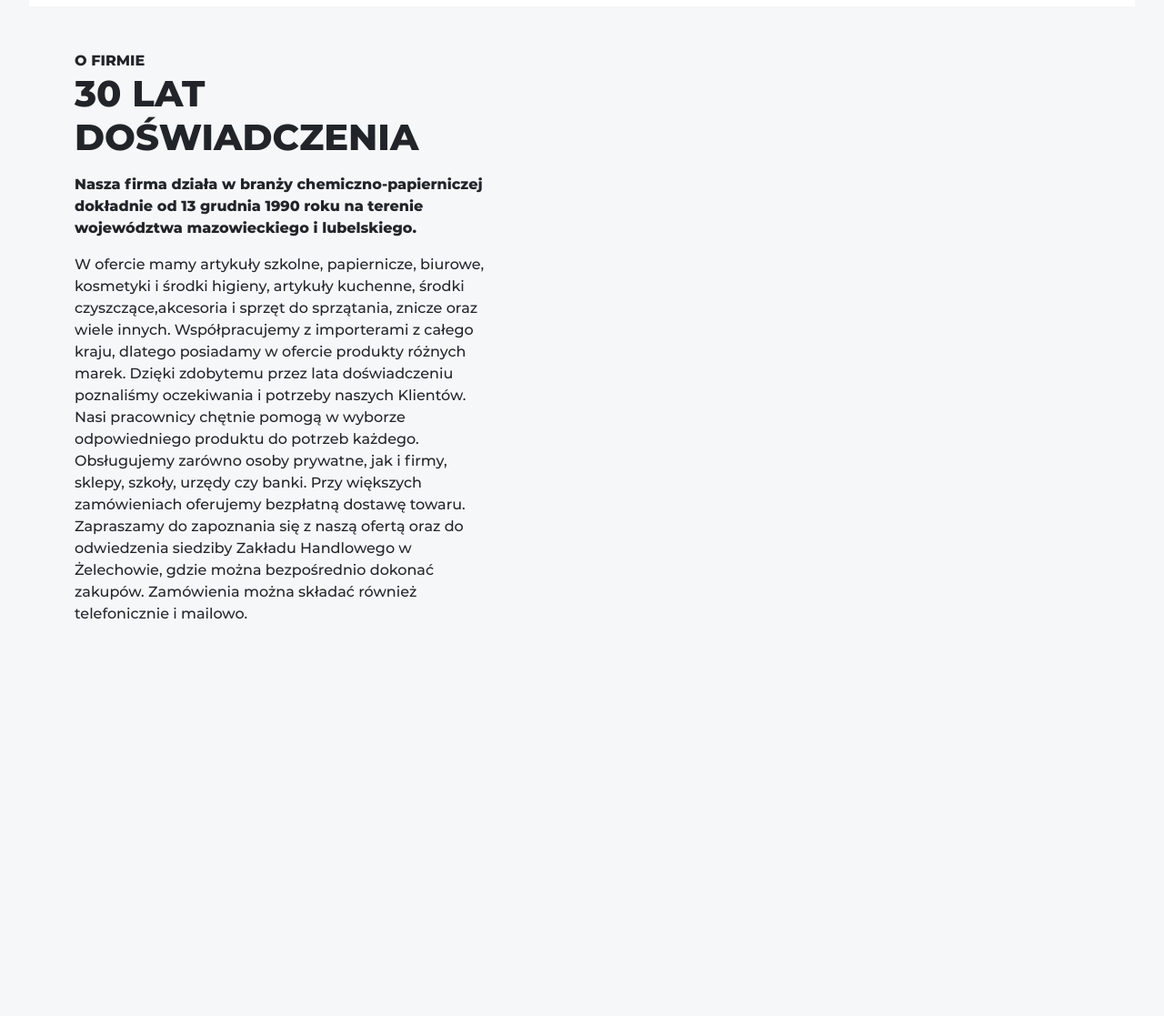
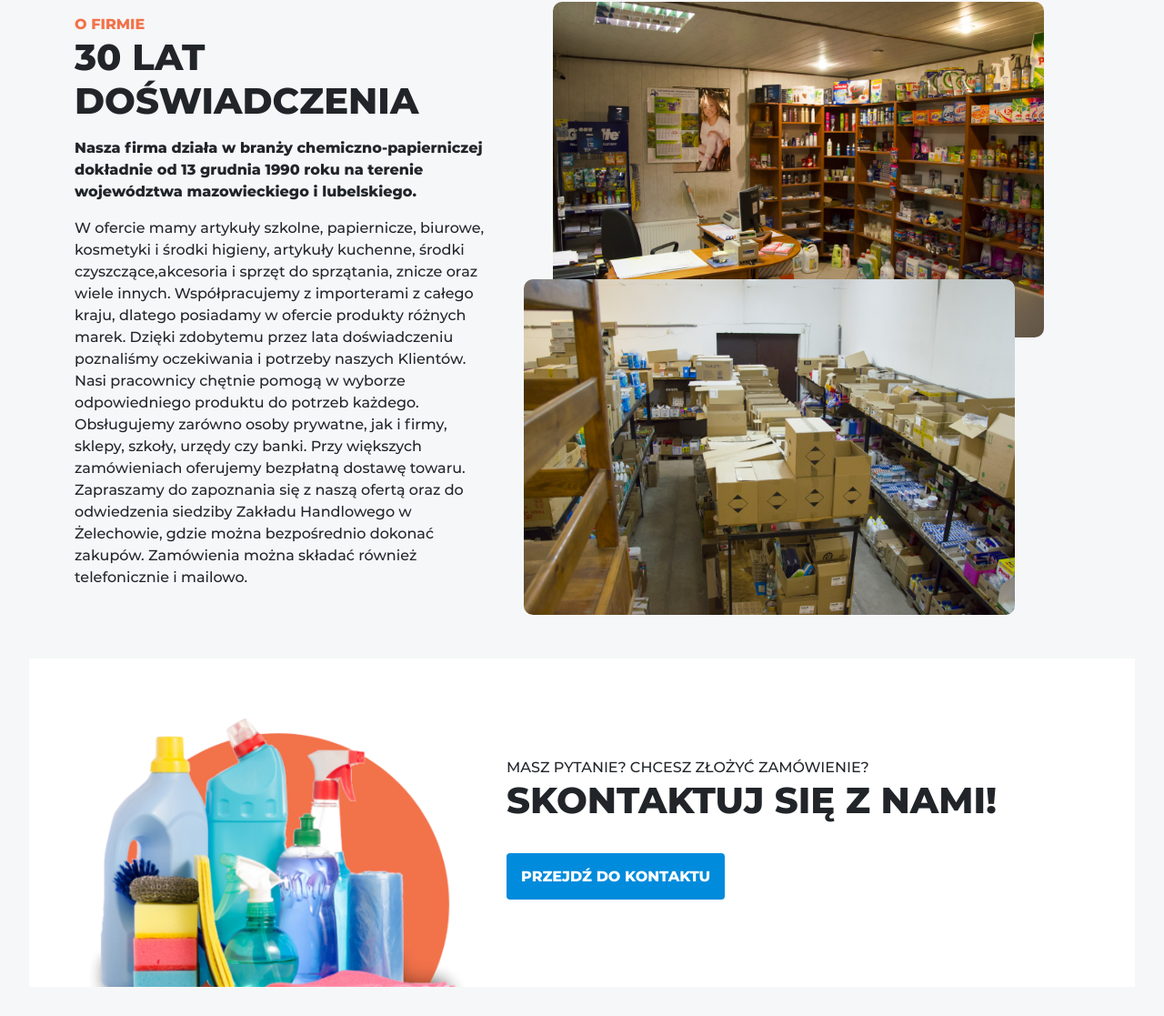
Before and after one commit to kusmierczykw/hurtowania-zelechow.netlify.com, a Gatsby site: page / in a window 1280 px wide. Shown: the part 966-2083 px from the top of the page at 91% size. Before the commit the page ends 1805 px from the top, so only its background shows below. Built offline with nearby package versions, Linux system fonts and the light colour scheme; Gatsby itself is replaced by a stand-in of ours.

Commit message:
Dodanie sekcji z nawigacja do kontaktu. Osadzenie nowych grafik. Dodanie komponentów do tytułów sekcji na stronie.

```diff
--- /dev/null
+++ b/src/fragments/contact-section.fragment.js
@@ -0,0 +1,26 @@
+import * as React from 'react';
+import {SectionSubtitle} from './section-subtitle.fragment';
+import {ButtonLink} from './button-link';
+import Supplies from '../images/supplies.png';
+
+export const ContactSection = () => {
+    return (
+        <div className={'row align-items-center'}>
+            <div className={'col-lg-5'}>
+                <img
+                    src={Supplies}
+                    className={'img-fluid'}
+                    alt={'Środki'}/>
+            </div>
+
+            <div className={'col-lg-7'}>
+                <span className={'text-uppercase'}>Masz pytanie? Chcesz złożyć zamówienie?</span>
+                <SectionSubtitle subtitle={'Skontaktuj się z nami!'}/>
+
+                <div className={'mt-5'}>
+                    <ButtonLink label={'Przejdź do kontaktu'} href={''}/>
+                </div>
+            </div>
+        </div>
+    );
+}
--- /dev/null
+++ b/src/fragments/section-subtitle.fragment.js
@@ -0,0 +1,11 @@
+import * as React from 'react';
+import './section-subtitle.fragment.scss';
+
+export const SectionSubtitle = ({subtitle}) => {
+    return (
+        <div
+            className={'section-subtitle display-6 fw-bold text-uppercase'}>
+            {subtitle}
+        </div>
+    );
+}
--- /dev/null
+++ b/src/fragments/section-title.fragment.js
@@ -0,0 +1,15 @@
+import * as React from 'react';
+import './section-title.fragment.scss';
+
+export const SectionTitle = ({title, color = '#F2724A'}) => {
+    const styleObject = {
+        color,
+    };
+    return (
+        <div
+            className={'section-title'}
+            style={styleObject}>
+            {title}
+        </div>
+    );
+}
--- /dev/null
+++ b/src/fragments/section-title.fragment.scss
@@ -0,0 +1,4 @@
+.section-title {
+  text-transform: uppercase;
+  font-weight: bold;
+}
--- a/src/pages/index.js
+++ b/src/pages/index.js
@@ -2,7 +2,7 @@ import * as React from 'react';
 import {Layout} from '../layout/layout';
 import {LayoutHeader} from '../layout/layout-header';
 import {LayoutSection} from '../layout/layout-section';
-import Charwoman from '../images/charwoman@2x.png';
+import Charwoman from '../images/charwoman.png';
 import CalgonLogo from '../images/calgon-logo.png';
 import VanishLogo from '../images/vanish-logo.png';
 import ArielLogo from '../images/ariel-logo.png';
@@ -12,6 +12,11 @@ import PurLogo from '../images/pur-logo.png';
 import {ButtonLink} from "../fragments/button-link";
 import {CompanyLogo} from "../fragments/company-logo.fragment";
 import {Divider} from "../fragments/divider.fragment";
+import Biuro from '../images/biuro.png'
+import Hurtownia from '../images/hurtownia.png'
+import {SectionTitle} from "../fragments/section-title.fragment";
+import {SectionSubtitle} from "../fragments/section-subtitle.fragment";
+import {ContactSection} from "../fragments/contact-section.fragment";
 
 const menu = [
     {
@@ -122,17 +127,14 @@ const IndexPage = () => {
             </LayoutSection>
 
             <LayoutSection
-                backgroundColor={'transparent'}
-                minHeight={'100vh'}>
+                backgroundColor={'transparent'}>
                 <div className={'container'}>
-                    <div className={'row'}>
+                    <div className={'row align-items-center'}>
                         <div className={'col-lg-5 py-5'}>
-                            <div className={'text-uppercase fw-bold'}>O firmie</div>
-                            <div className={'display-6 text-uppercase fw-bold mb-3'}>
-                                30 lat doświadczenia
-                            </div>
+                            <SectionTitle title={'O firmie'}/>
+                            <SectionSubtitle subtitle={'30 lat doświadczenia'}/>
 
-                            <p className={'fw-bold'}>
+                            <p className={'fw-bold mt-3'}>
                                 Nasza firma działa w branży chemiczno-papierniczej dokładnie od 13 grudnia 1990 roku na
                                 terenie województwa mazowieckiego i lubelskiego.
                             </p>
@@ -151,9 +153,25 @@ const IndexPage = () => {
                             </p>
                         </div>
 
-                        <div className={'col-lg-7'}>
+                        <div className={'col-lg-7 py-5 text-center'}>
+                            <img
+                                src={Biuro}
+                                alt={'Nasze biuro'}
+                                className={'img-fluid'}
+                            />
+                            <img
+                                src={Hurtownia}
+                                alt={'Nasza hurtownia'}
+                                className={'img-fluid'}
+                                style={{marginLeft: '-4rem', marginTop: '-4rem'}}/>
                         </div>
                     </div>
+                </div>
+            </LayoutSection>
+
+            <LayoutSection backgroundColor={'white'}>
+                <div className={'container'}>
+                    <ContactSection/>
                 </div>
             </LayoutSection>
         </Layout>
```
Also changed, not shown: src/fragments/section-subtitle.fragment.scss (added), src/images/biuro.png (added), src/images/charwoman.png, src/images/charwoman@2x.png (deleted), src/images/hurtownia.png (added), src/images/hurtownia@2x.png (added), src/images/supplies.png (added), 1 other file.
